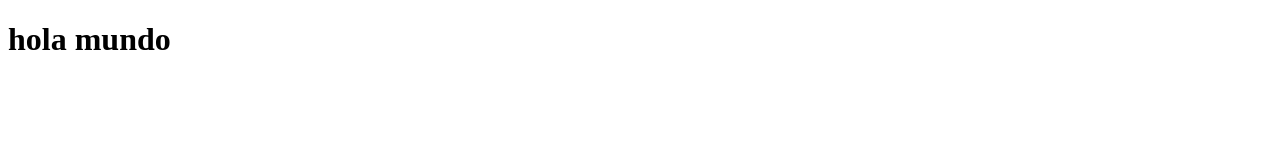
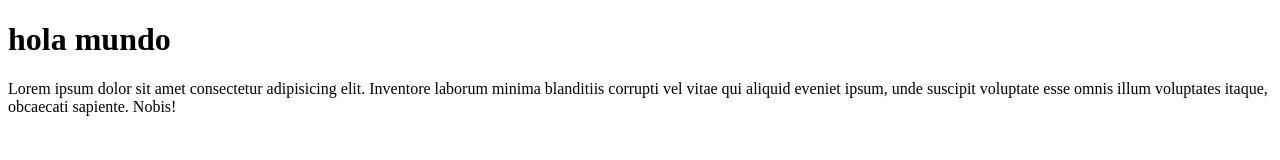
Before and after one commit to SrFelipeS2/pruebamerge, a plain HTML site: page index.html in a window 1280 px wide. Drawn offline with Linux system fonts and the light colour scheme.

Commit message:
reboot code

```diff
--- a/index.html
+++ b/index.html
@@ -8,5 +8,6 @@
 </head>
 <body>
     <h1>hola mundo</h1>
+    <p>Lorem ipsum dolor sit amet consectetur adipisicing elit. Inventore laborum minima blanditiis corrupti vel vitae qui aliquid eveniet ipsum, unde suscipit voluptate esse omnis illum voluptates itaque, obcaecati sapiente. Nobis!</p>
 </body>
 </html>
```
